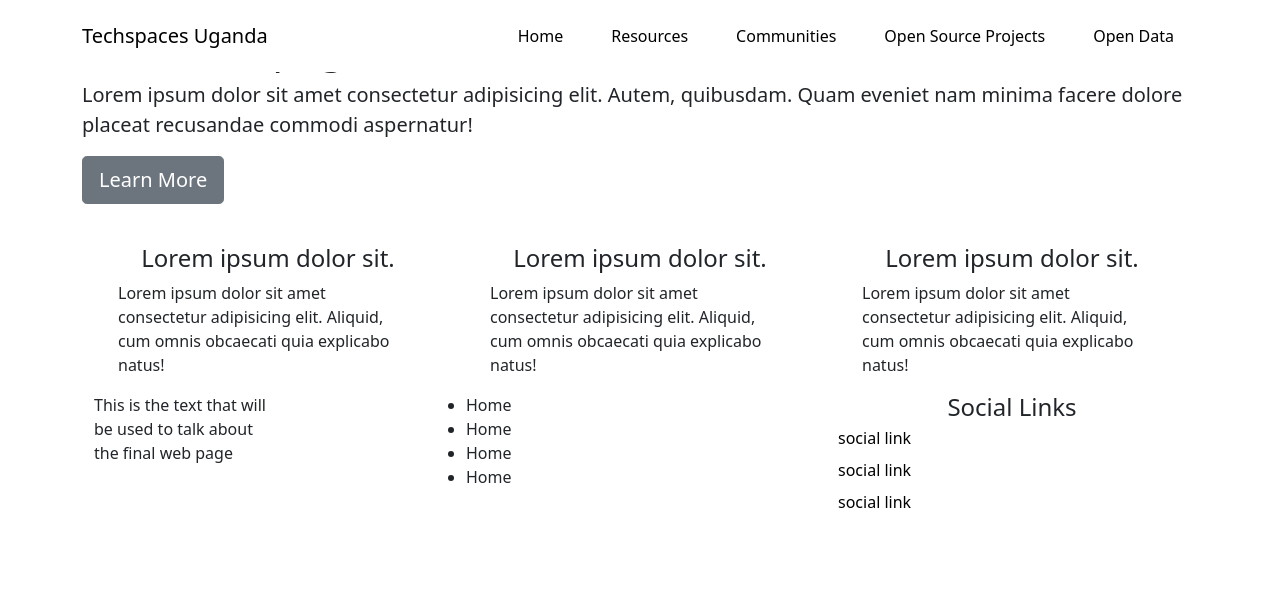
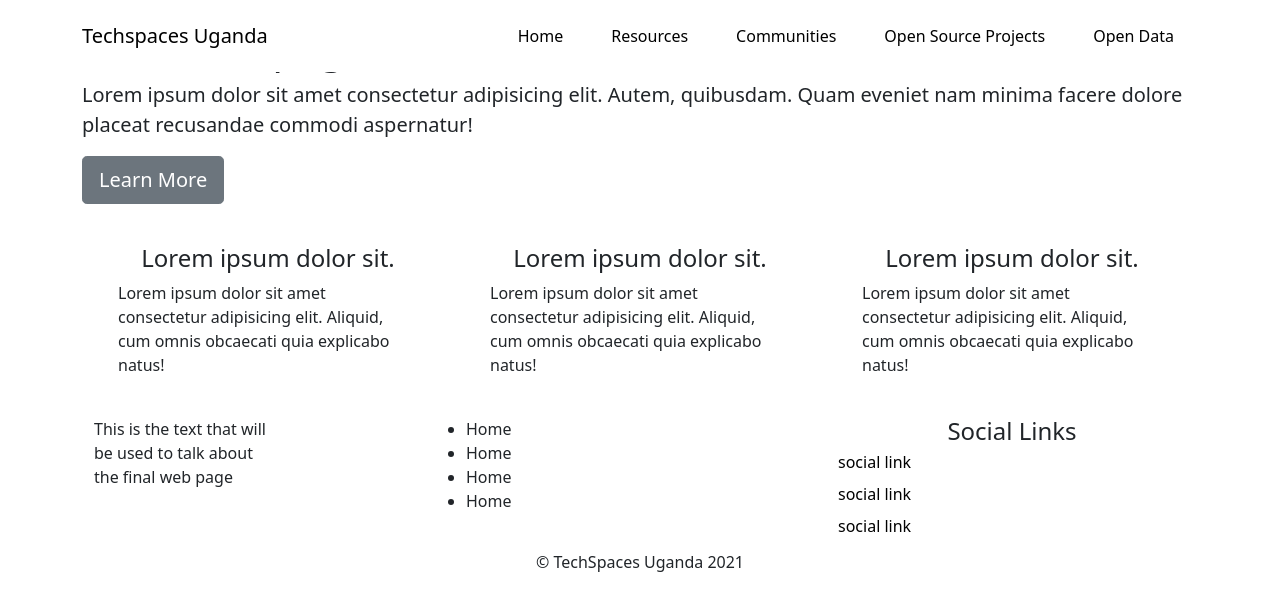
Before and after one commit to luigimorel/techspaces-uganda, a React (Create React App) app: page / in a window 1280 px wide. Shown: the top 610 px of the page. Built offline with nearby package versions, Linux system fonts and the light colour scheme; some icons are missing.

Commit message:
Add the copyright info to the footer

```diff
--- a/src/components/Footer.tsx
+++ b/src/components/Footer.tsx
@@ -1,6 +1,8 @@
 const Footer = () => {
+    const date = new Date();
+    const year = date.getFullYear();
     return (
-        <div className="container ">
+        <div className="container mt-4">
             <div className="row">
                 <div className="col-md-4">
                     <p className="leading ml-3b footer__para">
@@ -32,6 +34,9 @@ const Footer = () => {
                     </div>
                 </div>
             </div>
+            <p className="leading text-center mx-3">
+                &copy; TechSpaces Uganda {year}
+            </p>
         </div>
     );
 };
```
